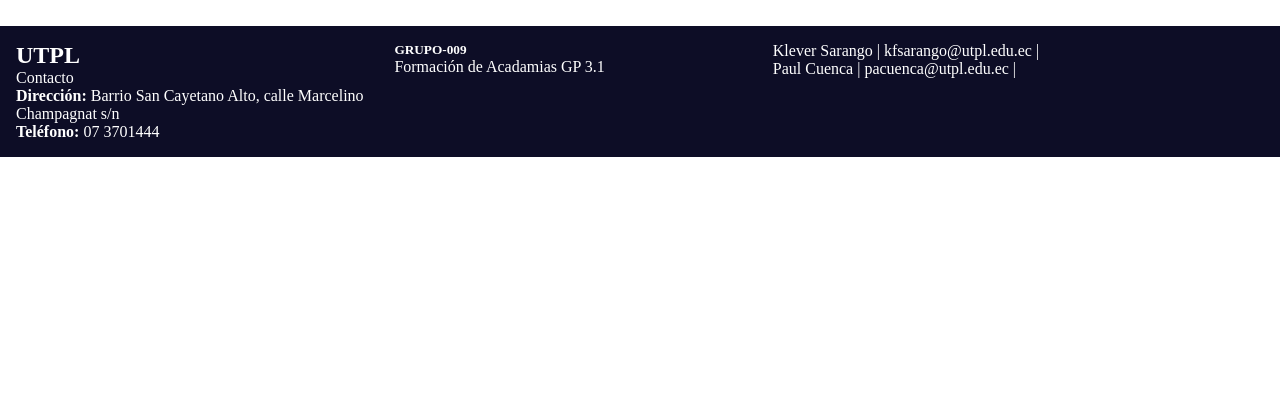
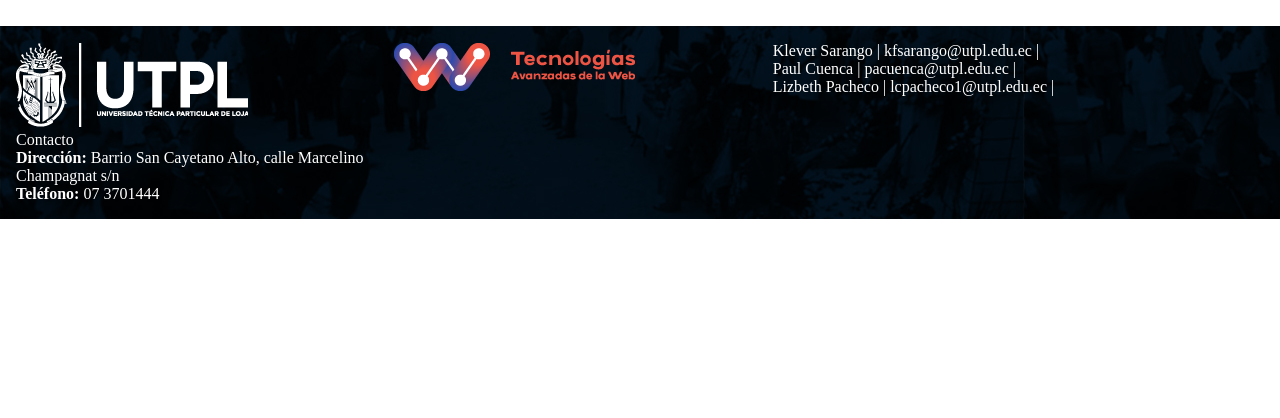
Before and after one commit to pacuenca/aplicacionweb, a Django app: template ingWebApp/templates/master.html in a window 1280 px wide. Shown: the part 96-514 px from the top of the page. Run offline with Django 3.2, Linux system fonts and the light colour scheme; the template is opened without the code that fills it, so the values that code supplies are empty; parts of the project's set-up code (start-up, migrations or seed data) failed here and were passed over.

Commit message:
Cambios para sitio publico

```diff
--- a/ingWebApp/static/css/estilos.css
+++ b/ingWebApp/static/css/estilos.css
@@ -188,6 +188,7 @@ footer{
   background-color: #0d0d26;
   color: #fff;
   margin-top: 2%;
+  background-image: url("../image/pie.jpg");
 }
 
 .colu1{
--- a/ingWebApp/templates/master.html
+++ b/ingWebApp/templates/master.html
@@ -44,13 +44,12 @@
 
   <footer>
     <section class="colu1">
-      <h2>UTPL</h2>
-            <p>Contacto<br/><b>Dirección:</b> Barrio San Cayetano Alto, calle Marcelino Champagnat s/n<br/><b>Teléfono:</b> 07 3701444</p>
+        <img src="../static/image/utpl.png">
+          <p>Contacto<br/><b>Dirección:</b> Barrio San Cayetano Alto, calle Marcelino Champagnat s/n<br/><b>Teléfono:</b> 07 3701444</p>
     </section>
 
     <section class="colu2">
-      <h5>GRUPO-009</h5>
-      <p>Formación de Acadamias GP 3.1</p>
+      <img src="../static/image/taw.png">
     </section>
 
     <section class="colu3">
@@ -58,6 +57,7 @@
         <ul>
           <li>Klever Sarango | kfsarango@utpl.edu.ec | <i class="far fa-envelope"></i><a href="https://www.facebook.com/kfsarango1?fref=hovercard&hc_location=chat" target="_blank"> <i class="fab fa-facebook-square"></i> </a></li>
           <li>Paul Cuenca | pacuenca@utpl.edu.ec | <i class="far fa-envelope"></i><a href="https://www.facebook.com/paulandres.cuencamacas" target="_blank"> <i class="fab fa-facebook-square"></i></a></li>
+          <li>Lizbeth Pacheco | lcpacheco1@utpl.edu.ec | <i class="far fa-envelope"></i><a href="https://www.facebook.com/paulandres.cuencamacas" target="_blank"> <i class="fab fa-facebook-square"></i></a></li>
         </ul>
       </div>
     </section>
```
Also changed, not shown: ingWebApp/static/image/pie.jpg (renamed from ingWebApp/static/image/pie-logos.jpg), 11 other files.
